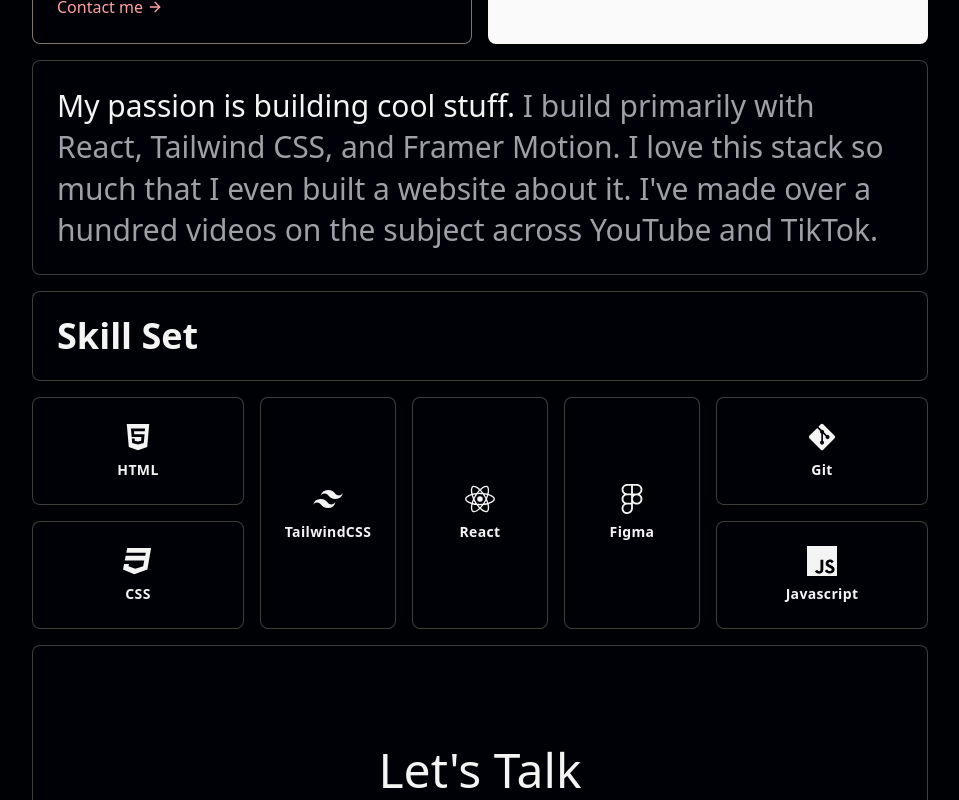
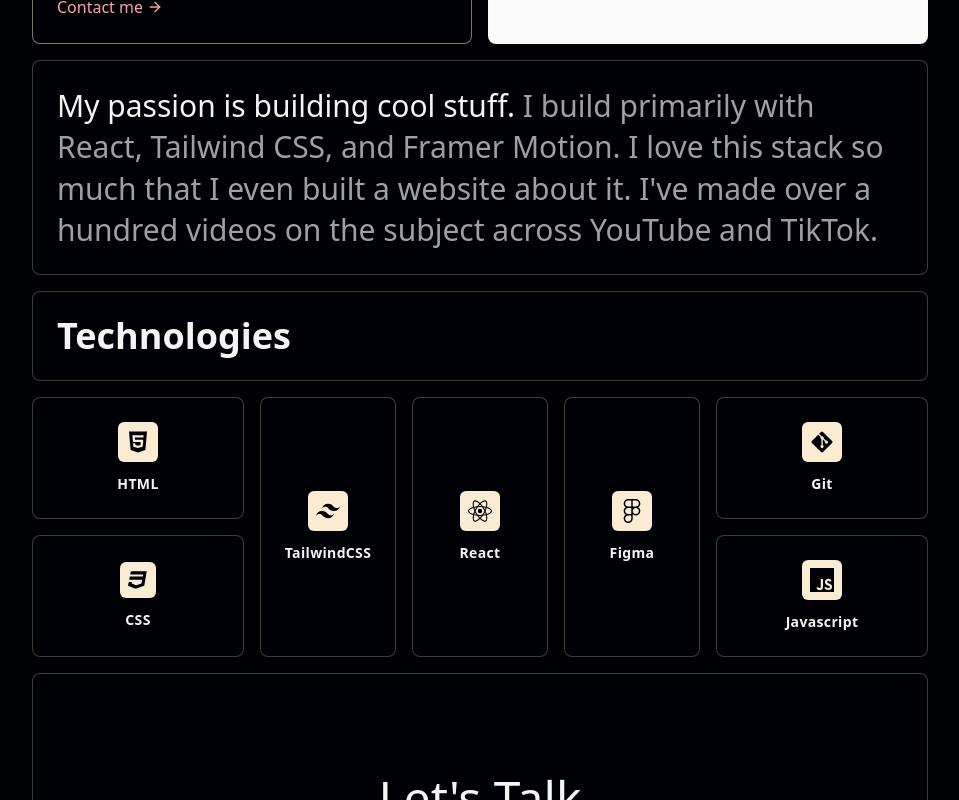
Before and after one commit to YendavAvlis/landing-page, a React (Vite) app: page / in a window 1280 px wide. Shown: the part 544-1344 px from the top of the page, without its empty margins (160-1119 px from the left). Built offline with nearby package versions, Linux system fonts and the light colour scheme.

Commit message:
Technologies Icons Improved

```diff
--- a/src/components/Bento.jsx
+++ b/src/components/Bento.jsx
@@ -34,7 +34,7 @@ export const Bento = () => {
         <SocialsBlock />
         <AboutBlock />
         <Block className='col-span-12'>
-          <h1 className="text-4xl font-bold">Skill Set</h1>
+          <h1 className="text-4xl font-semibold">Technologies</h1>
         </Block>
         {/* <SkillsetBlock /> */}
         <Tecnologies />
@@ -201,34 +201,48 @@ const Tecnologies = () => {
   return(
     <>
       <Block className='col-span-12 md:col-span-3 gap-2 flex flex-col items-center justify-center'>
-        <FaHtml5 className="text-3xl"/>
+        <div className="bg-sec-10  p-2 rounded-md mb-1">
+          <FaHtml5 className="text-2xl text-pri-30"/>
+        </div>
         <h3 className="text-sm font-semibold tracking-wide">HTML</h3>
       </Block>
       <Block className='col-span-6 row-span-2 md:col-span-2 gap-2 flex flex-col items-center justify-center'>
-        <SiTailwindcss className="text-3xl"/>
+        <div className="bg-sec-10  p-2 rounded-md mb-1">
+          <SiTailwindcss className="text-2xl text-pri-30"/>
+        </div>
         <h3 className="text-sm font-semibold tracking-wide">TailwindCSS</h3>
       </Block>
       <Block className='col-span-6 md:row-span-2 md:col-span-2 gap-2 flex flex-col items-center justify-center'>
-        <SiReact className="text-3xl"/>
+        <div className="bg-sec-10  p-2 rounded-md mb-1">
+          <SiReact className="text-2xl text-pri-30"/>
+        </div>
         <h3 className="text-sm font-semibold tracking-wide">React</h3>
       </Block>
       <Block className='col-span-12 row-span-2 md:col-span-2 gap-2 flex flex-col items-center justify-center'>
-        <FaFigma className="text-3xl"/>
+        <div className="bg-sec-10  p-2 rounded-md mb-1">
+          <FaFigma className="text-2xl text-pri-30"/>
+        </div>
         <h3 className="text-sm font-semibold tracking-wide">Figma</h3>
       </Block>
       <Block className='col-span-6 md:col-span-3 gap-2 flex flex-col items-center justify-center'>
-        <FaGitAlt className="text-3xl"/>
+        <div className="bg-sec-10  p-2 rounded-md mb-1">
+          <FaGitAlt className="text-2xl text-pri-30"/>
+        </div>
         <h3 className="text-sm font-semibold tracking-wide">Git</h3>
       </Block>
-      <Block className='col-span-12 md:col-span-3 gap-2 flex flex-col items-center justify-center'>
-        <FaCss3 className="text-3xl"/>
+      <Block className='col-span-6 md:col-span-3 gap-2 flex flex-col items-center justify-center'>
+        <div className="bg-sec-10  p-2 rounded-md mb-1">
+          <FaCss3 className="text-xl text-pri-30"/>
+        </div>
         <h3 className="text-sm font-semibold tracking-wide">CSS</h3>
       </Block>
       {/* <Block className='col-span-6 md:col-span-2 gap-2 flex flex-col items-center justify-center'>
         <h3 className="text-sm font-semibold tracking-wide">Framer Motion</h3>
       </Block> */}
-      <Block className='col-span-12 md:col-span-3 gap-2 flex flex-col items-center justify-center'>
-        <SiJavascript className="text-3xl"/>
+      <Block className='col-span-6 md:col-span-3 gap-2 flex flex-col items-center justify-center'>
+        <div className="bg-sec-10  p-2 rounded-md mb-1">
+          <SiJavascript className="text-2xl text-pri-30"/>
+        </div>
         <h3 className="text-sm font-semibold tracking-wide">Javascript</h3>
       </Block>
     </>
```
